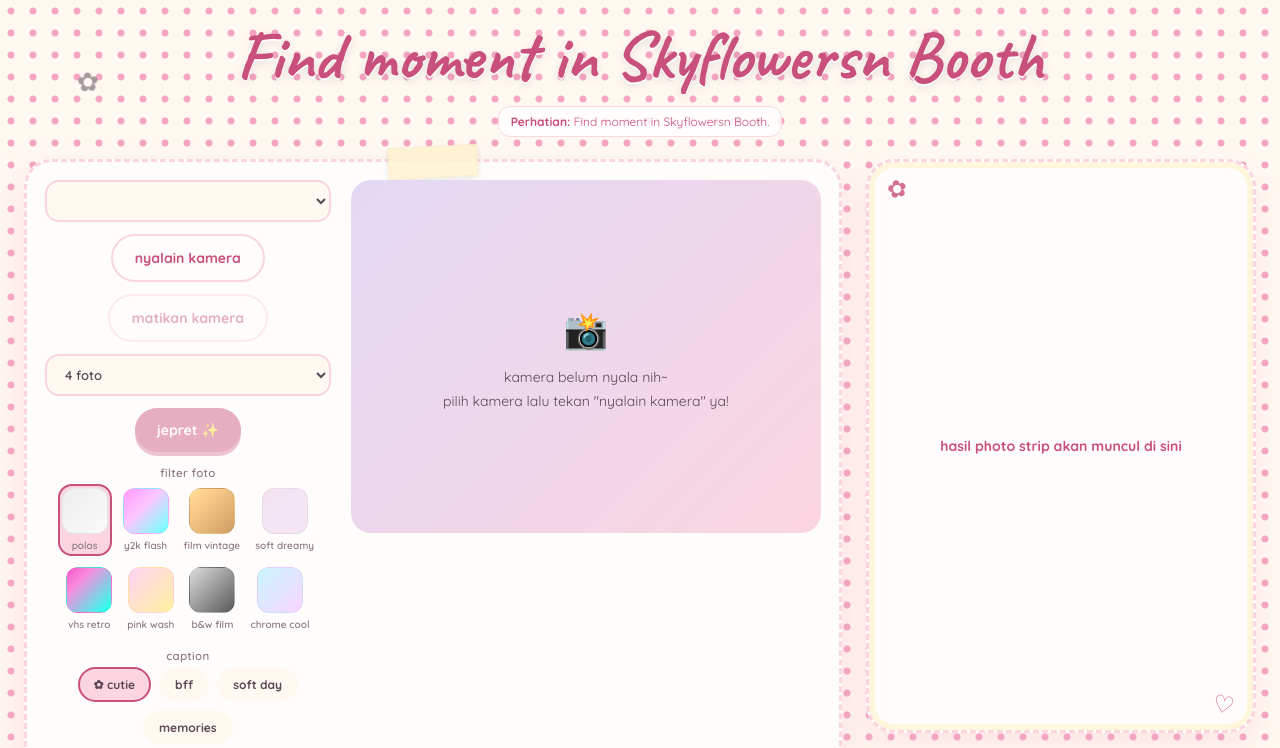
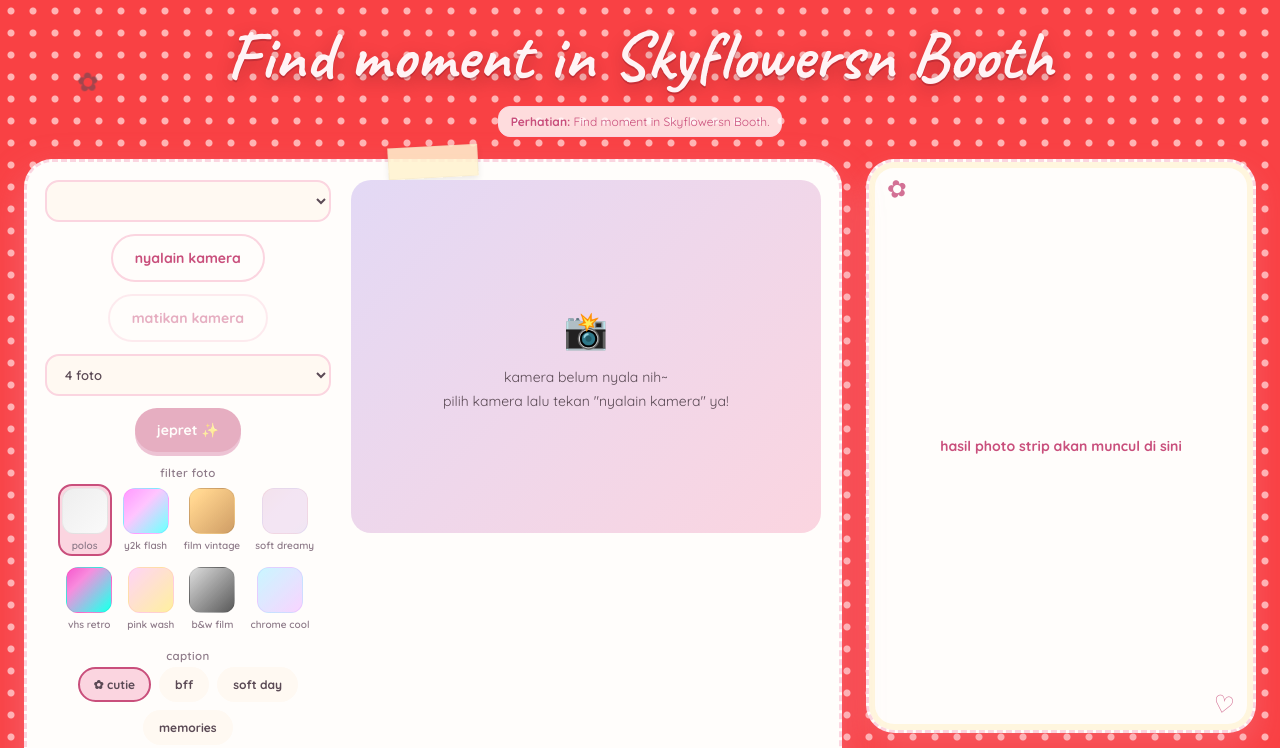
Before and after one commit to skyflowersndev/applications.photoboth, a plain HTML site: page index.html in a window 1280 px wide. Shown: the top 748 px of the page. Drawn offline with Linux system fonts and the light colour scheme.

Commit message:
Update photo booth

```diff
--- a/index.html
+++ b/index.html
@@ -22,7 +22,7 @@
   html,body{ margin:0; padding:0; }
   body{
     min-height:100vh;
-    background:radial-gradient(circle,#F4A6C2 3px,transparent 4px) 0 0/22px 22px, #FFF9F2;
+    background:radial-gradient(circle,#FFB4B4 3px,transparent 4px) 0 0/22px 22px, #F94144;
     font-family:'Quicksand', sans-serif;
     color: var(--ink);
     display:flex;
@@ -52,11 +52,13 @@
     font-family:'Caveat', cursive;
     font-weight:700;
     font-size: clamp(46px, 9vw, 68px);
-    color: var(--pink-deep);
-    text-shadow: 0 2px 0 rgba(255,255,255,.85), 0 3px 8px rgba(91,74,85,.16);
+    color: #FFF3F5;
+    text-shadow: 0 2px 0 rgba(136, 25, 41, 0.35), 0 6px 18px rgba(75, 14, 20, 0.28);
     margin: 0;
     line-height:1;
+    letter-spacing: 0.5px;
     z-index:1;
+    position:relative;
   }
   .sub{
     font-size:14px;
```
